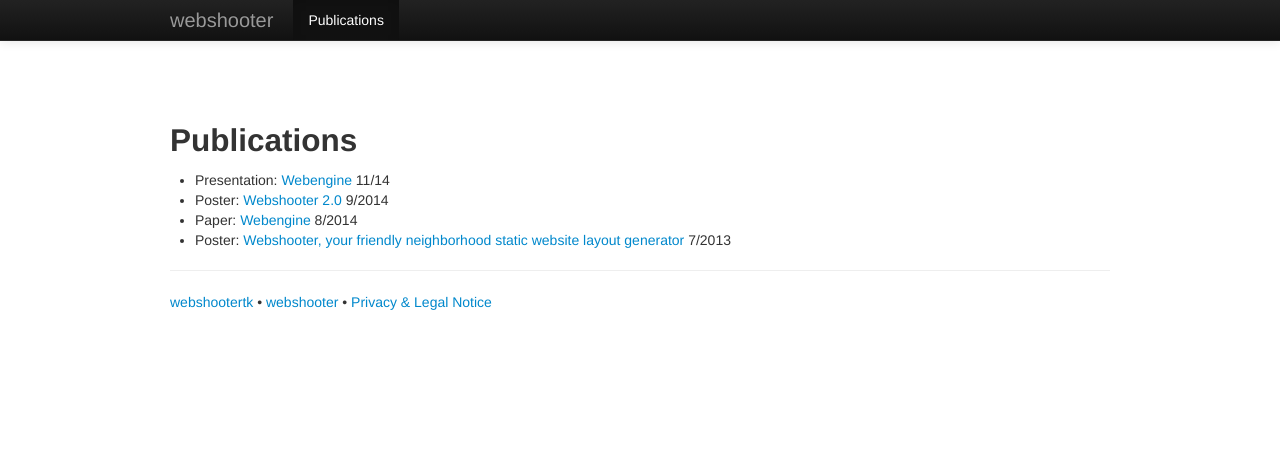
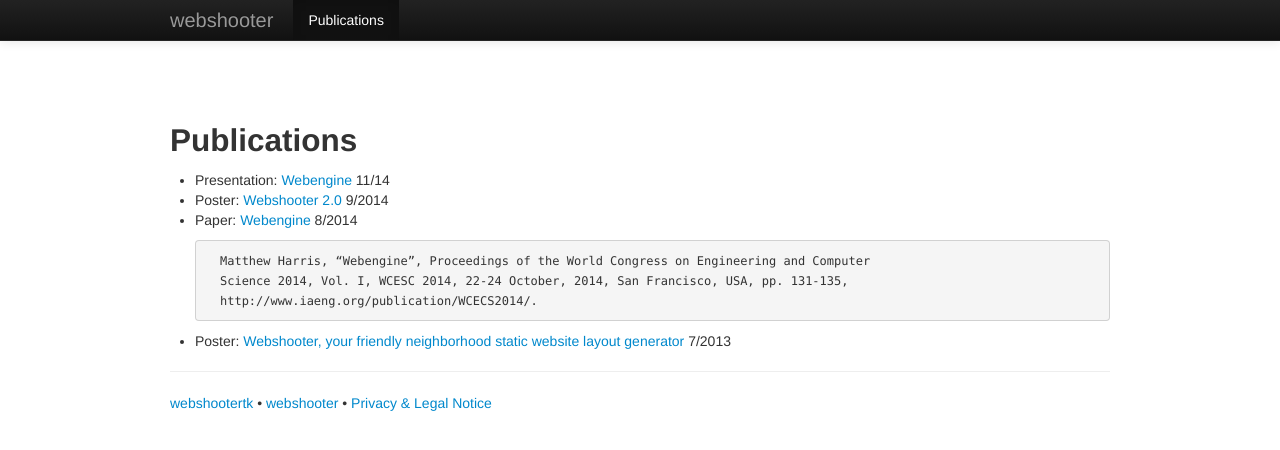
Before and after one commit to webshootertk/webshootertk.github.io, a Jekyll site: the page built from publications.md, in a window 1280 px wide. Shown: the top 450 px of the page. Built offline with Jekyll 4.4.1, drawn with Linux system fonts in a browser that asks for light colours; nearby versions of some CDN libraries; Markdown is read by kramdown in place of the engine named in the settings.

Commit message:
MBH: adding in publication reference

```diff
--- a/publications.md
+++ b/publications.md
@@ -8,6 +8,11 @@ group: navigation
 * Presentation: [Webengine][presentation1] 11/14
 * Poster: [Webshooter 2.0][poster2] 9/2014
 * Paper: [Webengine][paper1] 8/2014
+
+        Matthew Harris, “Webengine”, Proceedings of the World Congress on Engineering and Computer
+        Science 2014, Vol. I, WCESC 2014, 22-24 October, 2014, San Francisco, USA, pp. 131-135,
+        http://www.iaeng.org/publication/WCECS2014/.
+
 * Poster: [Webshooter, your friendly neighborhood static website layout generator][poster1] 7/2013
 
 [poster1]: Data/media/pdf/poster1.pdf
```
